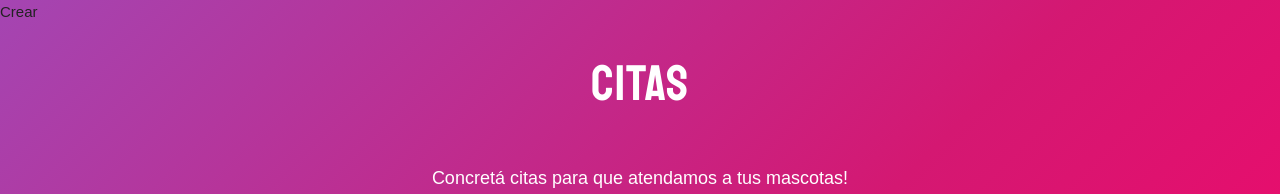
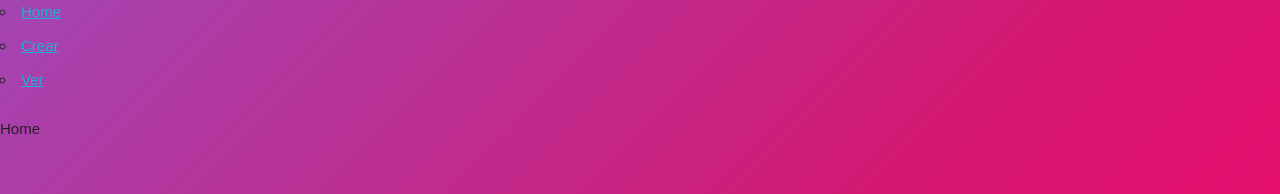
Before and after one commit to LeilaEntenza/TP04_Citas_Parte3_Zilbersztein_Entenza, a React (Vite) app: page / in a window 1280 px wide. Shown: the top 194 px of the page. Built offline with nearby package versions, Linux system fonts and the light colour scheme.

Commit message:
División de páginas

```diff
--- a/src/App.jsx
+++ b/src/App.jsx
@@ -1,9 +1,12 @@
 
 import React from 'react';
-import { useEffect, useState } from 'react'
+import { useEffect, useState} from 'react'
 import './App.css';
-import { Routes, Route } from 'react-router';
+import { Routes, Route, Link } from 'react-router';
 import Navbar from './Navbar';
+import Ver from './Ver';
+import Crear from './Crear';
+import Home from './Home';
 
 function App() {
   const [lista, setLista] = useState([]);
@@ -12,12 +15,17 @@ function App() {
   },[]);
   return (
     <>
-      <Navbar />
-      <h1>Citas</h1>
+      <Navbar/>
+      <Routes>
+        <Route path="/" element={<Home/>}/>
+        <Route path="/ver" element={<Ver/>}/>
+        <Route path="/crear" element={<Crear/>}/>
+      </Routes>
+      {/*<h1>Citas</h1>
       <p>Concretá citas para que atendamos a tus mascotas!</p>
       <div className='container'>
         <img width="400" src='https://i.pinimg.com/736x/10/bc/bd/10bcbdc51fdacda178fbf70267e19251.jpg'/>
-      </div>
+  </div>*/}
     </>
   )
 }
--- /dev/null
+++ b/src/Home.jsx
@@ -0,0 +1,7 @@
+import React from 'react'
+
+export default function Home() {
+  return (
+    <div>Home</div>
+  )
+}
--- a/src/Navbar.jsx
+++ b/src/Navbar.jsx
@@ -1,15 +1,22 @@
 import React from 'react'
-import { Routes, Route } from 'react-router';
+import { Routes, Route, Link } from 'react-router';
 import Crear from './Crear'
 import Ver from './Ver'
 
 export default function Navbar() {
   return (
-    <div>
-        <Routes>
-            <Route path="/" element={<Crear />}/>
-            <Route path="/" element={<Ver />}/>
-        </Routes>
-    </div>
+        <nav>
+        <ul>
+          <li>
+            <Link to="/">Home</Link>
+          </li>
+          <li>
+            <Link to="/crear">Crear</Link>
+          </li>
+          <li>
+            <Link to="/ver">Ver</Link>
+          </li>
+        </ul>
+      </nav>
   )
 }
--- a/src/Ver.jsx
+++ b/src/Ver.jsx
@@ -2,6 +2,6 @@ import React from 'react'
 
 export default function Ver() {
   return (
-    <div>Ver</div>
+    <div>hola</div>
   )
 }
```
Also changed, not shown: 1 other file (tests, documents, lock files or other folders).
